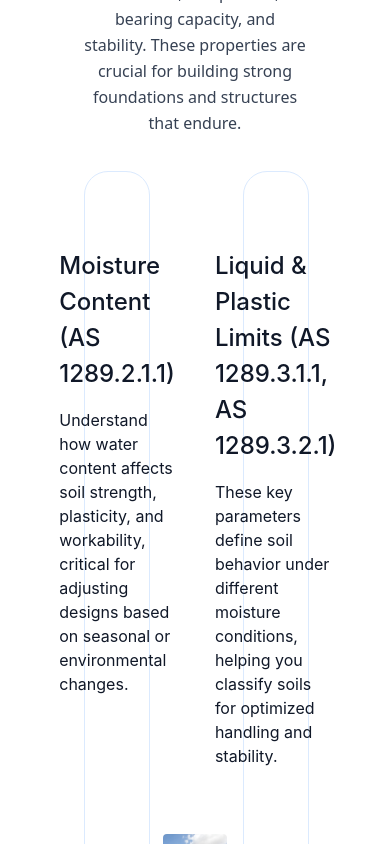
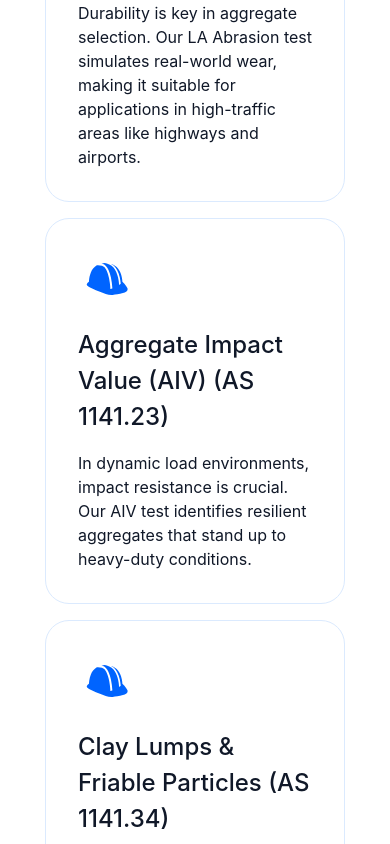
Before and after one commit to tharanga-madurapperuma/statewide-geotechnical_construction-site, a React (Vite) app: page /soil in a window 390 px wide. Shown: the part 3640-4484 px from the top of the page. Built offline with nearby package versions, Linux system fonts and the light colour scheme.

Commit message:
updated Mobile Responsivenes

```diff
--- a/src/pages/soil/Soil.jsx
+++ b/src/pages/soil/Soil.jsx
@@ -6,9 +6,9 @@ import { Arrowup, WorkerHat,SoilHero, SoilTesting } from '../../assets/assets';
 
 const Soil = () => {
     return (
-        <div className='flex flex-col w-full'>
+        <div className="w-full flex flex-col items-center">
             {/* First Section */}
-            <div className="flex items-center justify-center w-full h-screen -my-23">
+            <div className="mt-4 sm:mt-6 px-3 sm:px-4">
               <ButtonCard
                 image={SoilTesting}
                 title="Soil, Rock & Aggregate Testing for Quality & Stability"
@@ -18,7 +18,7 @@ const Soil = () => {
             </div>
 
             {/* Second Section */}
-            <div className='soil__second-section p-21 w-full h-auto'>
+            <div className='soil__second-section p-[45px] sm:p-[85px] w-full h-auto'>
                 <div className='flex flex-col items-left justify-left w-full h-auto'>
                     <h2 className='text-24 sm:text-36 md:text-48 font-600 text-gray-900 font-inter  mb-4 text-4xl text-center md:text-left'>
                         Aggregate Testing Services
@@ -26,8 +26,8 @@ const Soil = () => {
                     <p className='text-base sm:text-lg text-gray-700 leading-relaxed text-center md:text-left max-w-7xl mx-auto md:mx-0'>
                     Our aggregate testing services are essential for understanding material characteristics, ensuring quality for use in concrete, asphalt, and foundational applications. Properly tested aggregates contribute to the longevity and stability of structures, roads, and other infrastructure.
                     </p>
-                        <div className="grid grid-cols-3 grid-rows-3 gap-4 pt-[35px]">
-                          <div className='col-span-1 row-span-1'>
+                        <div className="grid grid-cols-1 sm:grid-cols-2 md:grid-cols-3 gap-4 pt-[35px] w-full">
+                          <div className='col-span-1 row-span-1 sm:w-full'>
                             <CardIconTopLeft
                                 iconUrl={WorkerHat}
                                 iconBackground='bg-white-100'
@@ -185,7 +185,7 @@ const Soil = () => {
             </div>
 
             {/* Third Section */}
-            <div className='soil__third-section p-21 w-full h-auto -mt-25'>
+            <div className='soil__second-section p-[45px] sm:p-[85px] w-full h-auto'>
                 <div className='flex flex-col items-left justify-left w-full h-auto'>
                         <h2 className='text-24 sm:text-36 md:text-48 font-600 text-gray-900 font-inter  mb-4 text-4xl text-center md:text-left'>
                             Soil Testing Services
@@ -193,8 +193,8 @@ const Soil = () => {
                         <p className='text-base sm:text-lg text-gray-700 leading-relaxed text-center md:text-left max-w-7xl mx-auto md:mx-0'>
                         Soil testing helps you understand the ground beneath your project, providing insight into moisture, compaction, bearing capacity, and stability. These properties are crucial for building strong foundations and structures that endure.
                         </p>
-                        <div className="grid grid-cols-3 grid-rows-2 gap-4 pt-[35px]">
-                          <div className='col-span-1 row-span-1'>
+                        <div className="grid grid-cols-1 sm:grid-cols-2 md:grid-cols-3 gap-4 pt-[35px] w-full">
+                          <div className='col-span-1 row-span-1 sm:w-full'>
                             <CardIconTopLeft
                                 iconUrl={WorkerHat}
                                 iconBackground='bg-white-100'
@@ -278,7 +278,7 @@ const Soil = () => {
             </div>
 
             {/* Fourth Section */}
-            <div className='soil__fourth-section p-21 w-full h-auto -mt-25'>
+            <div className='soil__second-section p-[45px] sm:p-[85px] w-full h-auto'>
                 <div className='flex flex-col items-left justify-left w-full h-auto'>
                         <h2 className='text-24 sm:text-36 md:text-48 font-600 text-gray-900 font-inter  mb-4 text-4xl text-center md:text-left'>
                             Rock Testing Services
@@ -286,8 +286,8 @@ const Soil = () => {
                         <p className='text-base sm:text-lg text-gray-700 leading-relaxed text-center md:text-left max-w-7xl mx-auto md:mx-0'>
                         Our rock testing services analyze key properties of rock material, providing data for safe excavation, tunneling, and stability in construction. Reliable testing supports the selection of suitable materials for both structural and geotechnical applications.
                         </p>
-                        <div className="grid grid-cols-3 grid-rows-1 gap-4 pt-[35px]">
-                          <div className='col-span-1 row-span-1'>
+                        <div className="grid grid-cols-1 sm:grid-cols-2 md:grid-cols-3 gap-4 pt-[35px] w-full">
+                          <div className='col-span-1 row-span-1 sm:w-full'>
                             <CardIconTopLeft
                                 iconUrl={WorkerHat}
                                 iconBackground='bg-white-100'
```
